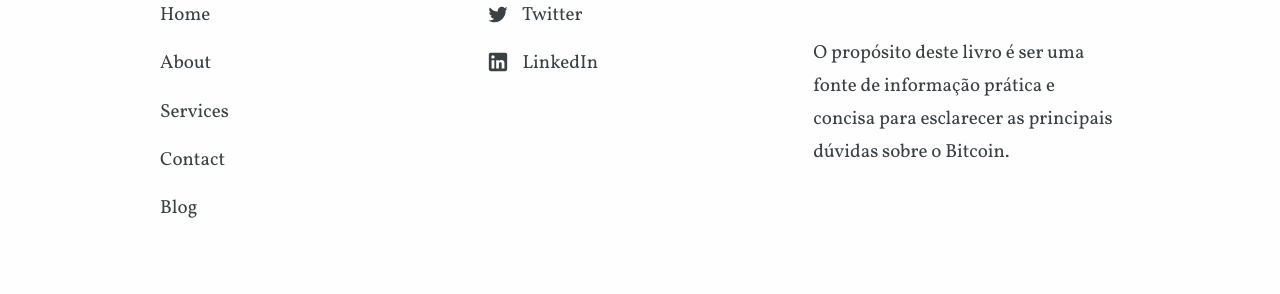
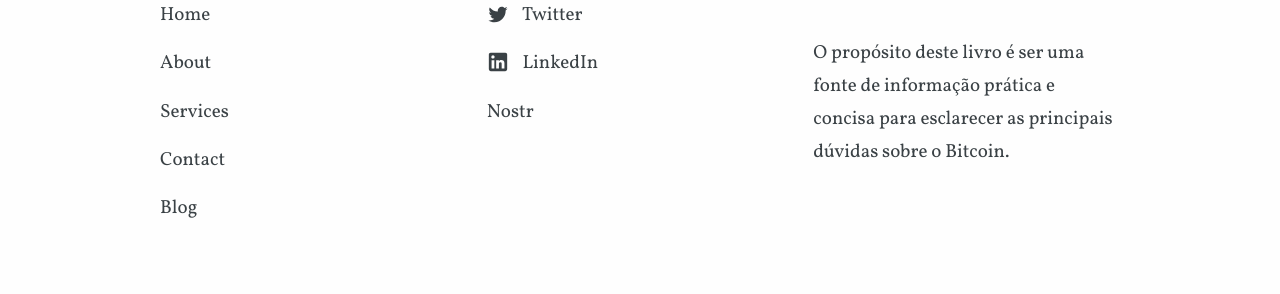
Before and after one commit to brenorb/bitcoin101, a Jekyll site: the page built from index.html, in a window 1280 px wide and 900 px high, scrolled down 1699 px. Shown: the part 495-789 px from the top of the window. Built offline with Jekyll 4.4.1, drawn with Linux system fonts in a browser that asks for light colours; some web fonts are replaced.

Commit message:
:construction: font size and nostr icon

```diff
--- a/_data/footer.yml
+++ b/_data/footer.yml
@@ -28,3 +28,7 @@
       link: https://linkedin.com/in/brenorb/
       social_icon: LinkedIn
       new_window: true
+    - name: Nostr
+      link: https://linkedin.com/in/brenorb/
+      social_icon: Nostr
+      new_window: true
--- a/_sass/_typography.scss
+++ b/_sass/_typography.scss
@@ -49,14 +49,14 @@
 
 h1 {
 	font-size: 6.5rem;
-	// font-size: 4.5rem; // new
+	/* font-size: 4.5rem; */ // new
 	line-height: 80px;
 	margin: 0 -10px 0 0;
 
 	@media (min-width: $mobile-break) {
 		line-height: 100px;
-		// font-size: 4rem; // new
 		font-size: 8rem;
+		/* font-size: 4rem; */ //new
 	}
 }
 
```
